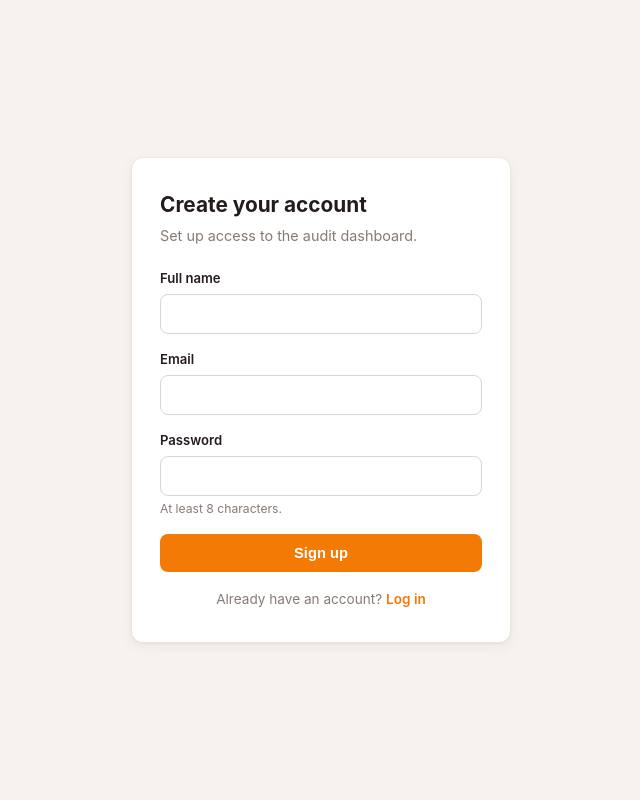
After one commit to falconx0505/purchase_dashboard, a Flask app: page /signup in a window 1280 px wide. The commit adds this page. Shown: the whole page, without its empty margins (455-1095 px from the left). Run offline with Flask 3, Linux system fonts and the light colour scheme; some libraries are stand-ins or nearby versions.

Commit message:
login/signup-authentication postgres done

```diff
--- a/app.py
+++ b/app.py
@@ -1,4 +1,21 @@
 import os
+import os
+
+def load_env_file(path):
+    if not os.path.exists(path):
+        return
+
+    with open(path, encoding="utf-8") as env_file:
+        for line in env_file:
+            line = line.strip()
+
+            if not line or line.startswith("#") or "=" not in line:
+                continue
+
+            key, _, value = line.partition("=")
+            os.environ[key.strip()] = value.strip().strip('"').strip("'")
+
+load_env_file(os.path.join(os.path.dirname(__file__), ".env"))
 import random
 import re
 import sqlite3
@@ -14,7 +31,7 @@ import requests
 import os
 import io
 import shutil
-from flask import Flask, request, send_file, jsonify, render_template
+from flask import Flask, request, send_file, jsonify, render_template, session, redirect
 import pandas as pd
 import pytesseract
 from PIL import Image
@@ -23,8 +40,8 @@ from google import genai
 from google.genai import types
 import api
 from anomalies_blueprint import anomalies_bp
-
-
+from auth import auth_bp
+from db_postgres import init_users_table
 
 VALID_CATEGORIES = {
     # Purchase Data Hygiene categories (original module)
@@ -81,7 +98,14 @@ def row_is_completely_empty(row):
 
 
 app = Flask(__name__)
+
+app.secret_key = os.getenv("SECRET_KEY", "dev-secret-change-me")
+
 app.register_blueprint(anomalies_bp)
+app.register_blueprint(auth_bp)
+
+init_users_table()
+
 random.seed(42)
 
 # Disable static-file caching in dev so the browser always loads the latest
@@ -114,6 +138,7 @@ client = genai.Client(api_key=GEMINI_API_KEY) if GEMINI_API_KEY else None
 ALL_MONTHS = ["January", "February", "March", "April", "May", "June", "July", "August", "September", "October", "November", "December"]
 MONTH_ORDER = ALL_MONTHS
 PROMINENT_REGIONS = ["Bangalore", "Mumbai", "Delhi NCR", "Hyderabad", "Chennai", "Kolkata", "Pune", "Ahmedabad"]
+DEMO_AMOUNT_SCALE = 850  # multiplies PO/GRN/Bank amounts on the comparison page — calculated from your 60rowdata.xlsx to land ~₹0.75 Cr total
 BANKS = ["HDFC Bank", "ICICI Bank", "SBI", "Axis Bank", "Kotak Bank"]
 
 USE_COLUMNS = {
@@ -775,6 +800,17 @@ def load_excel_data():
     for col in numeric_columns:
         df[col] = pd.to_numeric(df.get(col, 0), errors="coerce").fillna(0.0)
 
+        # Scale every money column together (not the GST-rate percentages or
+    # quantity) so all downstream checks — GST variance, discount variance,
+    # PO/GRN/Bank comparison — keep their exact same ratios, just at a
+    # realistic invoice size instead of the tiny raw sample amounts.
+    money_columns = [
+        "product cgst amount", "product sgst amount", "net sale",
+        "gross sale", "item price", "marketing discount amount", "loyalty discount amount",
+    ]
+    for col in money_columns:
+        df[col] = df[col] * DEMO_AMOUNT_SCALE
+
     df["bill date time"] = parse_excel_dates(df.get("bill date time", df.get("business day date")))
     df["business day date"] = parse_excel_dates(df.get("business day date", df["bill date time"]))
 
@@ -845,6 +881,19 @@ def load_excel_data():
                 "BANK": rand_bank(), "INVOICE_NO": safe_text(inv), "COMP_NM": comp,
                 "PAYMENT_DAYS": 15 + (idx * 7) % 90, "AMT": round(amt * random.uniform(0.96, 1.04), 2),
             })
+             # Synthetic "GRN without PO" exceptions — every GRN above is generated
+    # from an existing invoice, so this case never occurs naturally. These
+    # entries populate the "GRN Without Purchase Invoice" exceptions table
+    # on the PO Detail page with a couple of realistic-looking flags.
+    orphan_grn_companies = companies[:3] if companies else ["Unknown Vendor"]
+    for n, comp in enumerate(orphan_grn_companies, start=1):
+        grn_data.append({
+            "GRN_NO": rand_grn(),
+            "INVOICE_NO": f"ORPHAN-INV-{300 + n}",
+            "COMP_NM": comp,
+            "CUST_NM": comp,
+            "AMT": round(random.uniform(20000, 280000), 2),
+        })
 
     vendor_stats = df.groupby("COMP_NM").agg({"DISCOUNT": "sum", "INVOICE_AMT": "sum"}).reset_index()
     vendor_stats["RATIO"] = vendor_stats.apply(lambda row: row["DISCOUNT"] / row["INVOICE_AMT"] if row["INVOICE_AMT"] else 0, axis=1)
@@ -1170,6 +1219,8 @@ def send_observation_to_lars(data):
 
 @app.route("/")
 def index():
+    if not session.get("user_id"):
+        return redirect("/login")
     return render_template("index.html")
 
 # load purchase record
--- /dev/null
+++ b/templates/signup.html
@@ -0,0 +1,190 @@
+<!DOCTYPE html>
+<html lang="en">
+
+<head>
+    <meta charset="UTF-8">
+    <title>Sign up</title>
+    <meta name="viewport" content="width=device-width, initial-scale=1.0">
+    <link rel="stylesheet" href="/static/css/style.css">
+    <style>
+        body.auth-body {
+            min-height: 100vh;
+            display: flex;
+            align-items: center;
+            justify-content: center;
+            background: var(--bg);
+            font-family: var(--body);
+        }
+
+        .auth-card {
+            width: 100%;
+            max-width: 380px;
+            background: var(--card);
+            border: 1px solid var(--line);
+            border-radius: var(--r);
+            box-shadow: var(--sh);
+            padding: 32px 28px;
+        }
+
+        .auth-title {
+            font-family: var(--display);
+            font-size: 1.3rem;
+            font-weight: 700;
+            color: var(--ink);
+            margin: 0 0 6px;
+        }
+
+        .auth-sub {
+            color: var(--muted);
+            font-size: 0.9rem;
+            margin: 0 0 22px;
+        }
+
+        .auth-field {
+            margin-bottom: 16px;
+        }
+
+        .auth-field label {
+            display: block;
+            font-size: 0.82rem;
+            font-weight: 600;
+            color: var(--ink);
+            margin-bottom: 6px;
+        }
+
+        .auth-field input {
+            width: 100%;
+            padding: 10px 12px;
+            border: 1px solid var(--line2);
+            border-radius: var(--rs);
+            font-size: 0.92rem;
+            font-family: var(--body);
+            background: #fff;
+            color: var(--ink);
+        }
+
+        .auth-field input:focus {
+            outline: none;
+            border-color: var(--orange);
+        }
+
+        .auth-hint {
+            font-size: 0.76rem;
+            color: var(--muted);
+            margin-top: 4px;
+        }
+
+        .auth-error {
+            background: var(--flagbg);
+            color: var(--flag);
+            border-left: 4px solid var(--flag);
+            padding: 10px 12px;
+            border-radius: var(--rs);
+            font-size: 0.85rem;
+            margin-bottom: 16px;
+            display: none;
+        }
+
+        .auth-btn {
+            width: 100%;
+            padding: 11px;
+            border: none;
+            border-radius: var(--rs);
+            background: var(--orange);
+            color: #fff;
+            font-weight: 700;
+            font-size: 0.92rem;
+            cursor: pointer;
+        }
+
+        .auth-btn:disabled {
+            opacity: 0.6;
+            cursor: not-allowed;
+        }
+
+        .auth-switch {
+            text-align: center;
+            margin-top: 18px;
+            font-size: 0.85rem;
+            color: var(--muted);
+        }
+
+        .auth-switch a {
+            color: var(--orange);
+            font-weight: 600;
+            text-decoration: none;
+        }
+    </style>
+</head>
+
+<body class="auth-body">
+    <form class="auth-card" id="signupForm">
+        <div class="auth-title">Create your account</div>
+        <div class="auth-sub">Set up access to the audit dashboard.</div>
+
+        <div class="auth-error" id="authError"></div>
+
+        <div class="auth-field">
+            <label for="name">Full name</label>
+            <input type="text" id="name" required autocomplete="name">
+        </div>
+        <div class="auth-field">
+            <label for="email">Email</label>
+            <input type="email" id="email" required autocomplete="email">
+        </div>
+        <div class="auth-field">
+            <label for="password">Password</label>
+            <input type="password" id="password" required autocomplete="new-password" minlength="8">
+            <div class="auth-hint">At least 8 characters.</div>
+        </div>
+
+        <button type="submit" class="auth-btn" id="submitBtn">Sign up</button>
+
+        <div class="auth-switch">
+            Already have an account? <a href="/login">Log in</a>
+        </div>
+    </form>
+
+    <script>
+        const form = document.getElementById('signupForm');
+        const errorBox = document.getElementById('authError');
+        const submitBtn = document.getElementById('submitBtn');
+
+        form.addEventListener('submit', async (e) => {
+            e.preventDefault();
+            errorBox.style.display = 'none';
+            submitBtn.disabled = true;
+            submitBtn.textContent = 'Creating account…';
+
+            try {
+                const res = await fetch('/api/signup', {
+                    method: 'POST',
+                    headers: { 'Content-Type': 'application/json' },
+                    body: JSON.stringify({
+                        name: document.getElementById('name').value,
+                        email: document.getElementById('email').value,
+                        password: document.getElementById('password').value,
+                    }),
+                });
+                const data = await res.json();
+
+                if (!res.ok) {
+                    errorBox.textContent = data.error || 'Something went wrong. Try again.';
+                    errorBox.style.display = 'block';
+                    submitBtn.disabled = false;
+                    submitBtn.textContent = 'Sign up';
+                    return;
+                }
+
+                window.location.href = '/';
+            } catch (err) {
+                errorBox.textContent = 'Could not reach the server. Is the app running?';
+                errorBox.style.display = 'block';
+                submitBtn.disabled = false;
+                submitBtn.textContent = 'Sign up';
+            }
+        });
+    </script>
+</body>
+
+</html>
```
Also changed, not shown: auth.py (added, +103 -0 lines), db_postgres.py (added, +49 -0 lines), templates/index.html (+6 -5 lines), templates/login.html (added, +178 -0 lines), static/js/main.js.
